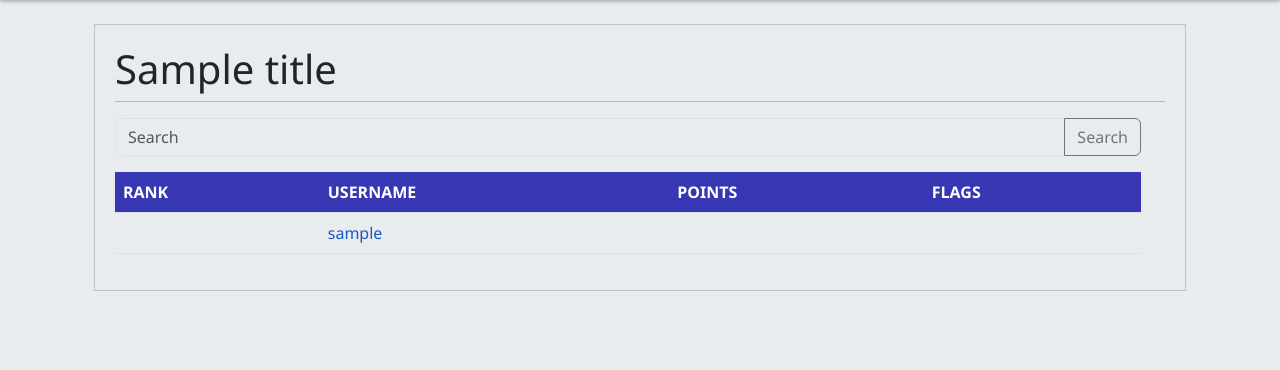
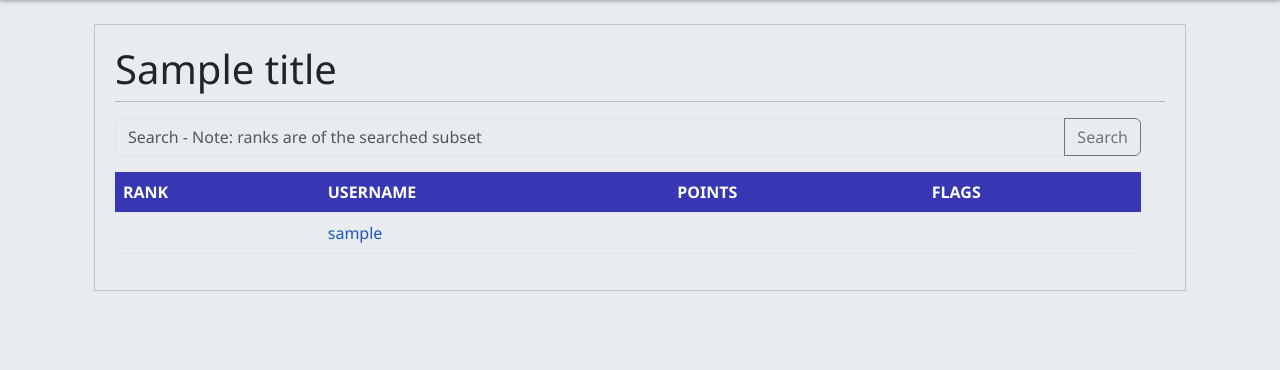
Before and after one commit to mcpt/ctf, a Django app: template templates/user/list.html in a window 1280 px wide. Shown: the part 50-420 px from the top of the page. Run offline with Django 3.2, Linux system fonts and the light colour scheme; tables that the repository leaves empty hold one stand-in row (values such as "Sample post"); the template is opened without the code that fills it: values that come from a table or form of the project are taken from there, most other values are stand-ins (such as "Sample title", 1, 10 or a date in 2020); style sheets or scripts are compiled from the project's sources; parts of the project's set-up code (start-up, migrations or seed data) failed here and were passed over; some libraries are stand-ins or nearby versions.

Commit message:
Added disclaimer

```diff
--- a/templates/snippets/search.html
+++ b/templates/snippets/search.html
@@ -2,7 +2,7 @@
 
 <form method="GET" action="{{ request|get_search_page }}">
     <div class="input-group mb-3">
-        <input type="text" class="form-control" placeholder="Search" name="q" value="{{ request.GET.search }}">
+        <input type="text" class="form-control" placeholder="Search - Note: ranks are of the searched subset" name="q" value="{{ request.GET.search }}">
         <div class="input-group-append">
             <button class="btn btn-outline-secondary"
                     style="border-bottom-left-radius: 0; border-top-left-radius: 0" type="submit">Search
```
